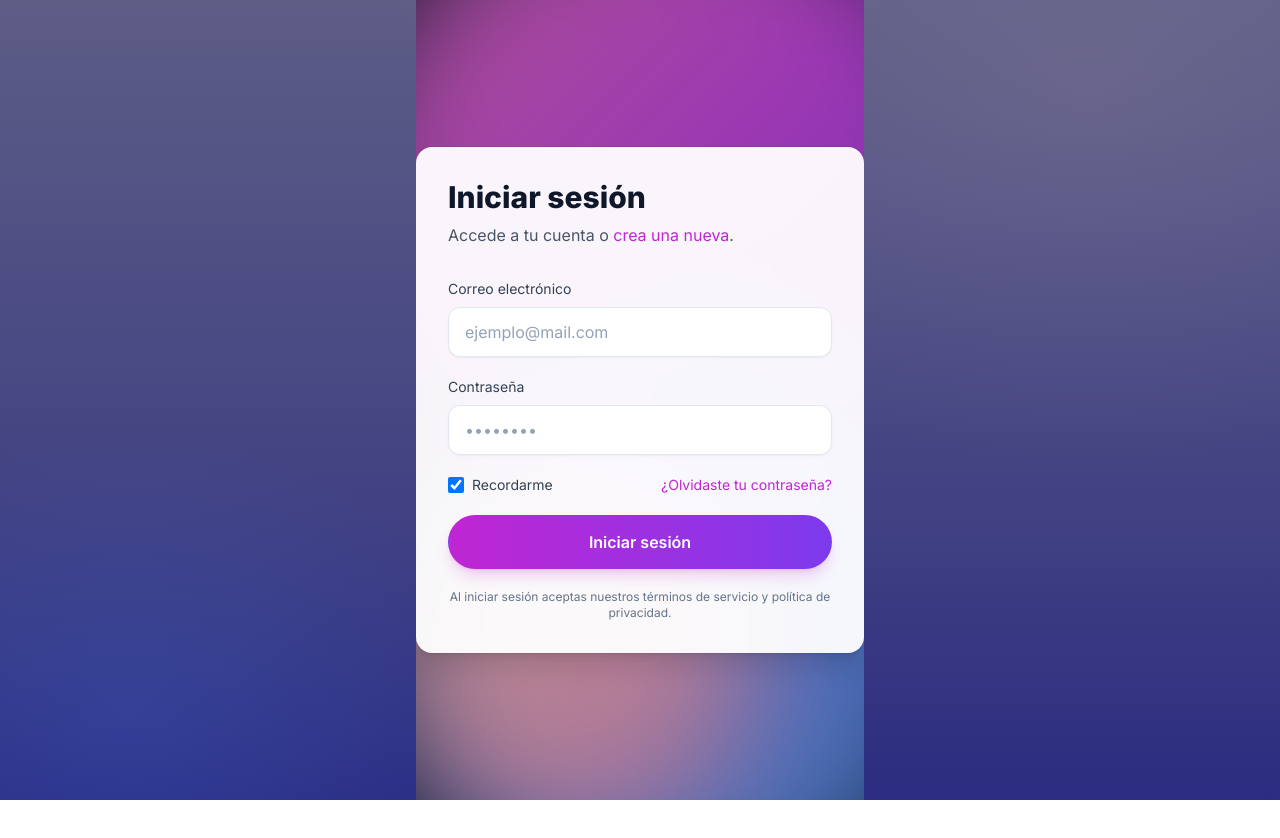
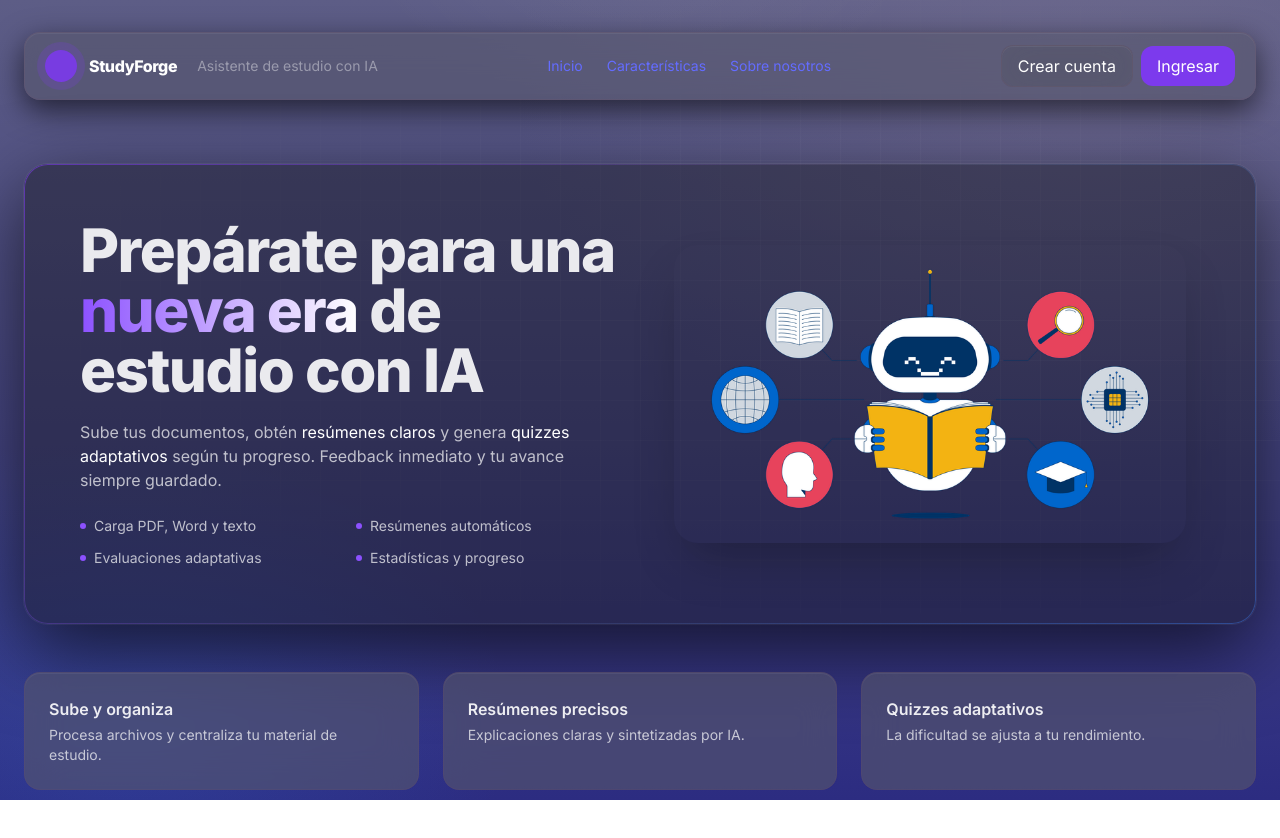
Before and after one commit to orellanaolivaresgallardo-capstone/StudyForge, a React (Vite) app in the folder frontend/: page /login in a window 1280 px wide. Shown: the top 838 px of the page. Before the commit the page ends 800 px from the top, so only its background shows below. Built offline with nearby package versions, Linux system fonts and the light colour scheme; no server answers.

Commit message:
feat(frontend): landing sin React montado (sin parpadeos) + navbar fijo

```diff
--- a/frontend/index.html
+++ b/frontend/index.html
@@ -5,26 +5,10 @@
     <meta name="viewport" content="width=device-width, initial-scale=1" />
     <title>StudyForge — Asistente de estudio con IA</title>
 
-    <!-- 🌐 Mostrar siempre landing; si ya hay token, el botón “Ingresar” redirige al área de estudio -->
-    <script>
-      document.addEventListener("DOMContentLoaded", () => {
-        const hasToken =
-          localStorage.getItem("sf_token") || sessionStorage.getItem("sf_token");
-        const loginBtn = document.querySelector('a[href="/src/pages/login.html"]');
-        if (hasToken && loginBtn) {
-          loginBtn.setAttribute("href", "/src/pages/uploaddocuments.html");
-          loginBtn.textContent = "Entrar al área de estudio";
-        }
-      });
-    </script>
+    <!-- Fuente -->
+    <link href="https://fonts.googleapis.com/css2?family=Inter:wght@400;600;800&display=swap" rel="stylesheet">
 
-    <!-- Fuente limpia -->
-    <link
-      href="https://fonts.googleapis.com/css2?family=Inter:wght@400;600;800&display=swap"
-      rel="stylesheet"
-    />
-
-    <!-- Tailwind (solo para prototipo) -->
+    <!-- Tailwind (CDN solo para la landing estática) -->
     <script src="https://cdn.tailwindcss.com"></script>
     <script>
       tailwind.config = {
@@ -42,278 +26,148 @@
                 700: "#5816BA",
                 800: "#441090",
                 900: "#300A66",
+              }
             },
-            },
-            boxShadow: {
-              glass:
-                "0 10px 30px rgba(0,0,0,.6), inset 0 1px 0 rgba(255,255,255,.06)",
-            },
-            backdropBlur: { xl: "18px" },
-          },
-        },
-      };
+            boxShadow: { glass: "0 10px 30px rgba(0,0,0,.6), inset 0 1px 0 rgba(255,255,255,.06)" },
+            backdropBlur: { xl: "18px" }
+          }
+        }
+      }
     </script>
 
     <style>
-      :root {
-        color-scheme: dark;
-      }
-      html,
-      body {
-        height: 100%;
-      }
-      body {
-        font-family: Inter, system-ui, -apple-system, Segoe UI, Roboto, Helvetica,
-          Arial, sans-serif;
-        display: flex;
-        flex-direction: column;
-        justify-content: center; /* centra verticalmente */
-        align-items: center; /* centra horizontalmente */
-      }
-
-      /* Fondo con halos y grid sutil */
+      :root { color-scheme: dark; }
+      html, body { height: 100%; }
+      body { font-family: Inter, system-ui, -apple-system, Segoe UI, Roboto, Helvetica, Arial, sans-serif; }
       .hero-bg {
-        background: radial-gradient(
-            60rem 40rem at 85% 10%,
-            rgba(136, 126, 153, 0.35),
-            transparent 60%
-          ),
-          radial-gradient(
-            40rem 30rem at 10% 90%,
-            rgba(59, 130, 246, 0.18),
-            transparent 60%
-          ),
-          radial-gradient(
-            30rem 20rem at 50% -10%,
-            rgba(255, 255, 255, 0.06),
-            transparent 60%
-          ),
+        background:
+          radial-gradient(60rem 40rem at 85% 10%, rgba(136, 126, 153, 0.35), transparent 60%),
+          radial-gradient(40rem 30rem at 10% 90%, rgba(59,130,246,.18), transparent 60%),
+          radial-gradient(30rem 20rem at 50% -10%, rgba(255,255,255,.06), transparent 60%),
           linear-gradient(180deg, #5d5d86 0%, #434383 60%, #2c2c81 100%);
         position: relative;
       }
-
       .grid-overlay {
-        background-image: linear-gradient(
-            rgba(255, 255, 255, 0.06) 1px,
-            transparent 1px
-          ),
-          linear-gradient(
-            90deg,
-            rgba(255, 255, 255, 0.06) 1px,
-            transparent 1px
-          );
+        background-image:
+          linear-gradient(rgba(255,255,255,.06) 1px, transparent 1px),
+          linear-gradient(90deg, rgba(255,255,255,.06) 1px, transparent 1px);
         background-size: 40px 40px, 40px 40px;
-        mask-image: radial-gradient(
-          100% 60% at 70% 40%,
-          rgba(0, 0, 0, 0.9),
-          transparent 75%
-        );
+        mask-image: radial-gradient(100% 60% at 70% 40%, rgba(0,0,0,.9), transparent 75%);
         pointer-events: none;
       }
-
       .frame {
         position: relative;
         border-radius: 1.5rem;
-        background: rgba(20, 20, 30, 0.45);
-        box-shadow: 0 0 0 1px rgba(255, 255, 255, 0.06),
-          0 25px 80px rgba(0, 0, 0, 0.65);
+        background: rgba(20,20,30,.45);
+        box-shadow: 0 0 0 1px rgba(255,255,255,.06), 0 25px 80px rgba(0,0,0,.65);
       }
-
       .frame::before {
-        content: "";
-        position: absolute;
-        inset: 0;
-        border-radius: inherit;
-        padding: 1px;
-        background: linear-gradient(
-          135deg,
-          rgba(124, 58, 237, 0.6),
-          rgba(255, 255, 255, 0.06),
-          rgba(59, 130, 246, 0.4)
-        );
-        -webkit-mask: linear-gradient(#000 0 0) content-box,
+        content:"";
+        position:absolute; inset:0;
+        border-radius:inherit;
+        padding:1px;
+        background: linear-gradient(135deg, rgba(124,58,237,.6), rgba(255,255,255,.06), rgba(59,130,246,.4));
+        -webkit-mask:
+          linear-gradient(#000 0 0) content-box,
           linear-gradient(#000 0 0);
-        mask: linear-gradient(#000 0 0) content-box,
+        mask:
+          linear-gradient(#000 0 0) content-box,
           linear-gradient(#000 0 0);
-        -webkit-mask-composite: xor;
-        mask-composite: exclude;
-        pointer-events: none;
+        -webkit-mask-composite: xor; mask-composite: exclude;
+        pointer-events:none;
       }
-
-      .btn-glow {
-        box-shadow: 0 0 0 rgba(133, 94, 199, 0);
-        transition: box-shadow 0.25s ease, transform 0.2s ease;
-      }
-
-      .btn-glow:hover {
-        box-shadow: 0 8px 30px rgba(74, 40, 133, 0.45);
-        transform: translateY(-1px);
-      }
-
+      .btn-glow { transition: box-shadow .25s ease, transform .2s ease; }
+      .btn-glow:hover { box-shadow: 0 8px 30px rgba(74, 40, 133, 0.45); transform: translateY(-1px); }
       .glass {
         background: rgba(87, 87, 109, 0.6);
-        box-shadow: var(--tw-shadow), inset 0 1px 0 rgba(255, 255, 255, 0.06);
+        box-shadow: var(--tw-shadow), inset 0 1px 0 rgba(255,255,255,.06);
         -webkit-backdrop-filter: blur(18px);
         backdrop-filter: blur(18px);
         border: 1px solid rgba(160, 75, 75, 0.08);
       }
-
-      /* 🌟 forzamos color blanco para todos los enlaces del header */
-      nav a {
-        color: white !important;
-      }
-
-      nav a:hover {
-        color: #ffffff;
-        text-decoration: underline;
-      }
     </style>
   </head>
 
-  <body class="hero-bg text-white/90 antialiased">
-    <!-- React se monta aquí arriba del todo -->
-    <div id="root"></div>
-    <script type="module" src="/src/main.tsx"></script>
-
+  <body class="hero-bg text-white/90 antialiased min-h-screen flex flex-col">
     <!-- Landing -->
-    <div id="landing" class="w-full flex flex-col items-center justify-center">
+    <div id="landing" class="flex-1 flex flex-col">
       <div class="absolute inset-0 grid-overlay"></div>
 
       <header class="max-w-7xl mx-auto px-6 pt-8 w-full">
-        <nav
-          class="glass rounded-2xl shadow-glass px-5 py-3 flex items-center justify-between"
-        >
+        <nav class="glass rounded-2xl shadow-glass px-5 py-3 flex items-center justify-between">
           <div class="flex items-center gap-3">
-            <span
-              class="inline-flex h-8 w-8 rounded-full bg-brand-500/90 ring-8 ring-brand-500/20"
-            ></span>
-            <span class="font-extrabold tracking-tight text-white"
-              >StudyForge</span
-            >
-            <span class="hidden sm:inline text-white/40 text-sm ml-2"
-              >Asistente de estudio con IA</span
-            >
+            <span class="inline-flex h-8 w-8 rounded-full bg-brand-500/90 ring-8 ring-brand-500/20"></span>
+            <span class="font-extrabold tracking-tight text-white">StudyForge</span>
+            <span class="hidden sm:inline text-white/40 text-sm ml-2">Asistente de estudio con IA</span>
           </div>
 
-          <ul class="hidden md:flex items-center gap-6 text-sm">
-            <li><a href="/index.html">Inicio</a></li>
-            <li><a href="/src/pages/features.html">Características</a></li>
-            <li><a href="/src/pages/aboutus.html">Sobre nosotros</a></li>
+          <!-- Texto del navbar siempre blanco -->
+          <ul class="hidden md:flex items-center gap-6 text-sm text-white">
+            <li><a class="hover:text-white/90" href="/index.html">Inicio</a></li>
+            <li><a class="hover:text-white/90" href="/src/pages/features.html">Características</a></li>
+            <li><a class="hover:text-white/90" href="/src/pages/aboutus.html">Sobre nosotros</a></li>
           </ul>
 
           <div class="flex items-center gap-2">
-            <a
-              href="/src/pages/signup.html"
-              class="hidden sm:inline px-4 py-2 rounded-xl glass text-white"
-              >Crear cuenta</a
-            >
-            <a
-              href="/src/pages/login.html"
-              class="px-4 py-2 rounded-xl bg-brand-500 btn-glow text-white"
-              >Ingresar</a
-            >
+            <a href="/src/pages/signup.html" class="hidden sm:inline px-4 py-2 rounded-xl glass text-white">Crear cuenta</a>
+            <a href="/src/pages/login.html" class="px-4 py-2 rounded-xl bg-brand-500 btn-glow text-white">Ingresar</a>
           </div>
         </nav>
       </header>
 
-      <main class="max-w-7xl mx-auto px-6 mt-10 md:mt-16 flex-1">
-        <section class="frame p-6 md:p-10 lg:p-14 text-center">
+      <main class="flex-1 w-full">
+        <div class="max-w-7xl mx-auto px-6 mt-10 md:mt-16">
+          <section class="frame p-6 md:p-10 lg:p-14">
             <div class="grid lg:grid-cols-2 gap-10 items-center">
               <!-- Copy -->
-            <div class="flex flex-col items-center text-center lg:items-start lg:text-left">
-              <h1
-                class="text-4xl md:text-6xl font-extrabold leading-tight tracking-tight"
-              >
-                Prepárate para una
-                <span
-                  class="text-transparent bg-clip-text bg-gradient-to-r from-brand-400 to-white"
-                  >nueva era</span
-                >
-                de estudio con IA
+              <div>
+                <h1 class="text-4xl md:text-6xl font-extrabold leading-tight tracking-tight text-center md:text-left">
+                  Prepárate para una <span class="text-transparent bg-clip-text bg-gradient-to-r from-brand-400 to-white">nueva era</span> de estudio con IA
                 </h1>
 
-              <p class="mt-5 text-white/70 max-w-xl">
-                Sube tus documentos, obtén
-                <span class="text-white">resúmenes claros</span> y genera
-                <span class="text-white">quizzes adaptativos</span> según tu
-                progreso. Feedback inmediato y tu avance siempre guardado.
+                <p class="mt-5 text-white/70 max-w-xl mx-auto md:mx-0 text-center md:text-left">
+                  Sube tus documentos, obtén <span class="text-white">resúmenes claros</span> y genera
+                  <span class="text-white">quizzes adaptativos</span> según tu progreso. Feedback inmediato y tu avance siempre guardado.
                 </p>
 
-              <ul
-                class="mt-6 grid sm:grid-cols-2 gap-3 text-sm text-white/70 text-left"
-              >
-                <li class="flex items-center gap-2">
-                  <span
-                    class="h-1.5 w-1.5 rounded-full bg-brand-400"
-                  ></span>
-                  Carga PDF, Word y texto
-                </li>
-                <li class="flex items-center gap-2">
-                  <span
-                    class="h-1.5 w-1.5 rounded-full bg-brand-400"
-                  ></span>
-                  Resúmenes automáticos
-                </li>
-                <li class="flex items-center gap-2">
-                  <span
-                    class="h-1.5 w-1.5 rounded-full bg-brand-400"
-                  ></span>
-                  Evaluaciones adaptativas
-                </li>
-                <li class="flex items-center gap-2">
-                  <span
-                    class="h-1.5 w-1.5 rounded-full bg-brand-400"
-                  ></span>
-                  Estadísticas y progreso
-                </li>
+                <!-- Bullets -->
+                <ul class="mt-6 grid sm:grid-cols-2 gap-3 text-sm text-white/70 max-w-xl mx-auto md:mx-0">
+                  <li class="flex items-center gap-2"><span class="h-1.5 w-1.5 rounded-full bg-brand-400"></span> Carga PDF, Word y texto</li>
+                  <li class="flex items-center gap-2"><span class="h-1.5 w-1.5 rounded-full bg-brand-400"></span> Resúmenes automáticos</li>
+                  <li class="flex items-center gap-2"><span class="h-1.5 w-1.5 rounded-full bg-brand-400"></span> Evaluaciones adaptativas</li>
+                  <li class="flex items-center gap-2"><span class="h-1.5 w-1.5 rounded-full bg-brand-400"></span> Estadísticas y progreso</li>
                 </ul>
               </div>
 
               <!-- Imagen -->
-            <div class="relative flex justify-center">
-              <div
-                class="absolute -inset-6 md:-inset-10 -z-10 rounded-[2rem] bg-gradient-to-tr from-brand-500/20 via-transparent to-sky-400/20 blur-2xl"
-              ></div>
-              <img
-                src="img/robot.png"
-                alt="Asistente StudyForge"
-                class="w-full max-w-lg mx-auto rounded-3xl shadow-2xl"
-              />
+              <div class="relative">
+                <div class="absolute -inset-6 md:-inset-10 -z-10 rounded-[2rem] bg-gradient-to-tr from-brand-500/20 via-transparent to-sky-400/20 blur-2xl"></div>
+                <img src="img/robot.png" alt="Asistente StudyForge" class="w-full max-w-lg mx-auto rounded-3xl shadow-2xl">
               </div>
             </div>
           </section>
 
-        <section
-          id="features"
-          class="mt-12 grid md:grid-cols-3 gap-6 text-center"
-        >
+          <!-- Mini features -->
+          <section id="features" class="mt-12 grid md:grid-cols-3 gap-6">
             <div class="glass rounded-2xl p-6">
-            <h3 class="font-semibold mb-1 text-white">Sube y organiza</h3>
-            <p class="text-sm text-white/70">
-              Procesa archivos y centraliza tu material de estudio.
-            </p>
+              <h3 class="font-semibold mb-1">Sube y organiza</h3>
+              <p class="text-sm text-white/70">Procesa archivos y centraliza tu material de estudio.</p>
             </div>
             <div class="glass rounded-2xl p-6">
-            <h3 class="font-semibold mb-1 text-white">Resúmenes precisos</h3>
-            <p class="text-sm text-white/70">
-              Explicaciones claras y sintetizadas por IA.
-            </p>
+              <h3 class="font-semibold mb-1">Resúmenes precisos</h3>
+              <p class="text-sm text-white/70">Explicaciones claras y sintetizadas por IA.</p>
             </div>
             <div class="glass rounded-2xl p-6">
-            <h3 class="font-semibold mb-1 text-white">Quizzes adaptativos</h3>
-            <p class="text-sm text-white/70">
-              La dificultad se ajusta a tu rendimiento.
-            </p>
+              <h3 class="font-semibold mb-1">Quizzes adaptativos</h3>
+              <p class="text-sm text-white/70">La dificultad se ajusta a tu rendimiento.</p>
             </div>
           </section>
+        </div>
       </main>
 
-      <footer class="max-w-7xl mx-auto px-6 py-10 text-sm text-white/50 text-center">
+      <footer class="max-w-7xl mx-auto px-6 py-10 text-sm text-white/50">
         © <span id="y"></span> StudyForge. Todos los derechos reservados.
-        <script>
-          document.getElementById("y").textContent =
-            new Date().getFullYear();
-        </script>
+        <script>document.getElementById("y").textContent = new Date().getFullYear()</script>
       </footer>
     </div>
   </body>
--- a/frontend/src/main.tsx
+++ b/frontend/src/main.tsx
@@ -1,3 +1,4 @@
+// src/main.tsx
 import { StrictMode } from "react";
 import { createRoot } from "react-dom/client";
 import {
@@ -7,51 +8,23 @@ import {
 } from "react-router-dom";
 import "./index.css";
 
+// Si usas estas páginas en rutas SPA:
 import Home from "./pages/home";
 import Login from "./pages/login";
 import SignUp from "./pages/signup";
 import ErrorPage from "./pages/ErrorPage";
 
-/**
- * ✅ Opción A:
- * - En el INDEX ("/" o "/index.html") NO tocamos la landing ni montamos el SPA.
- * - En cualquier otra ruta, ocultamos la landing y montamos React Router.
- *
- * Resultado:
- *  - Usuario nuevo: entra a "/", ve la landing (botones a login/signup).
- *  - Usuario en /login o /signup: SPA montado normalmente.
- *  - Si estando en SPA navega a "/", verá el <Home /> del SPA (no la landing), lo cual es OK.
- */
-const onIndex =
-  location.pathname === "/" || location.pathname.endsWith("/index.html");
+// NO tocamos #landing. Solo montamos si existe #root y si esta página fue diseñada para SPA.
+const rootEl = document.getElementById("root");
 
-if (!onIndex) {
-  // 👇 Oculta la landing estática solo fuera del index
-  const landing = document.getElementById("landing");
-  if (landing) landing.style.display = "none";
-
+// Puedes ajustar las rutas si usas SPA en otras páginas.
 const router = createBrowserRouter([
-    {
-      path: "/",
-      element: <Home />,
-      errorElement: <ErrorPage />,
-    },
-    {
-      path: "/login",
-      element: <Login />,
-    },
-    {
-      path: "/signup",
-      element: <SignUp />,
-    },
-    // 👇 Cualquier otra ruta redirige a "/"
-    {
-      path: "*",
-      element: <Navigate to="/" replace />,
-    },
+  { path: "/", element: <Home />, errorElement: <ErrorPage /> },
+  { path: "/login", element: <Login /> },
+  { path: "/signup", element: <SignUp /> },
+  { path: "*", element: <Navigate to="/" replace /> },
 ]);
 
-  const rootEl = document.getElementById("root");
 if (rootEl) {
   createRoot(rootEl).render(
     <StrictMode>
@@ -59,7 +32,3 @@ if (!onIndex) {
     </StrictMode>
   );
 }
-} else {
-  // En el index (landing) NO montamos SPA ni ocultamos la landing.
-  // Si quisieras algún script mínimo para la landing, colócalo aquí.
-}
```
Lines whose indentation alone changed are shown as unchanged.
